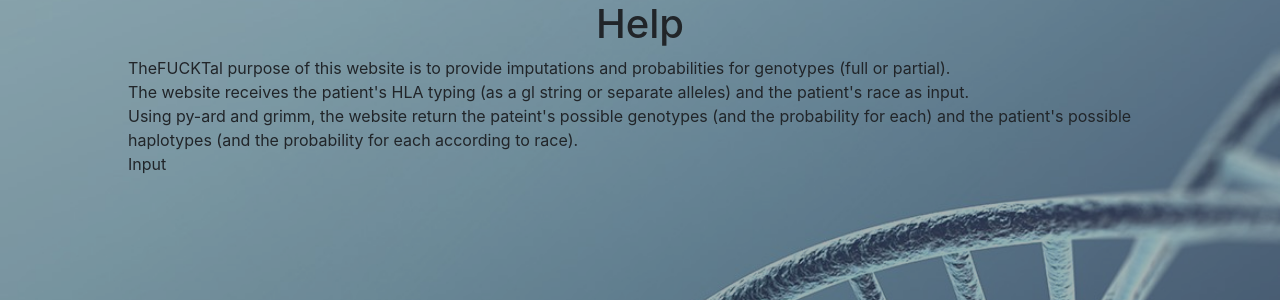
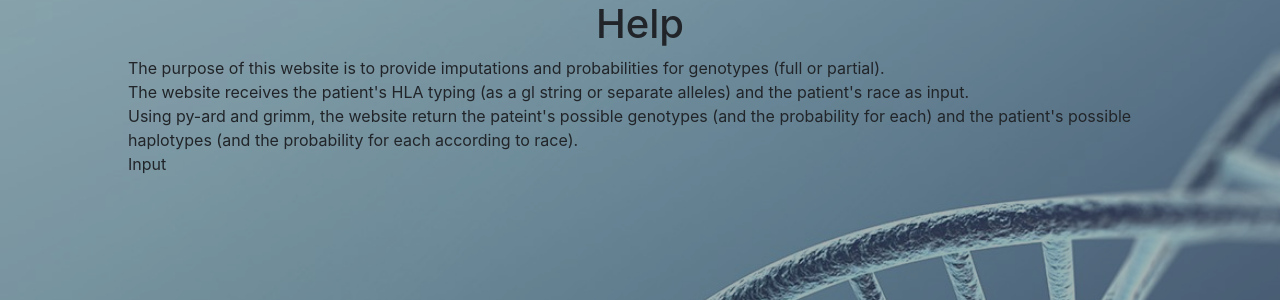
Before and after one commit to Ofekirsh/grimm_ard, a Flask app: page /Help in a window 1280 px wide. Shown: the part 86-386 px from the top of the page. Run offline with Flask 3, Linux system fonts and the light colour scheme; parts of the project's set-up code (start-up, migrations or seed data) failed here and were passed over; some libraries are stand-ins or nearby versions.

Commit message:
fixed typo

```diff
--- a/app/templates/help.html
+++ b/app/templates/help.html
@@ -15,7 +15,7 @@
     <h1>Help</h1>
 </div>
 <div class="main-div">
-    TheFUCKTal purpose of this website is to provide imputations and probabilities for genotypes (full or partial). <br>
+    The purpose of this website is to provide imputations and probabilities for genotypes (full or partial). <br>
     The website receives the patient's HLA typing (as a gl string or separate alleles) and the patient's race as input. <br>
     Using py-ard and grimm, the website return the pateint's possible genotypes (and the probability for each) and the patient's possible haplotypes (and the probability for each according to race). <br>
     Input
```
